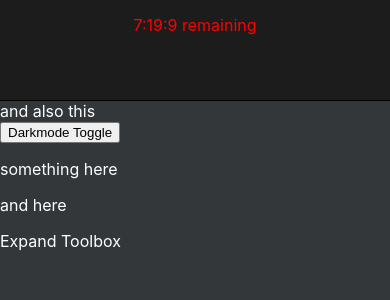
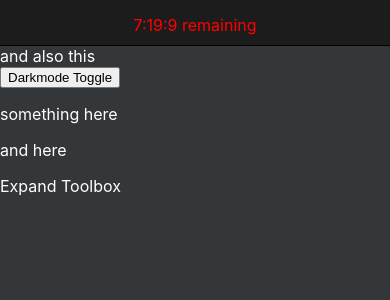
Before and after one commit to dianaroemer/thirteenth-understanding, a React (Create React App) app: page / in a window 390 px wide. Shown: the top 300 px of the page. Built offline with nearby package versions, Linux system fonts and the light colour scheme.

Commit message:
Style height to fit-content on ClockNav for mobile screens

```diff
--- a/src/Styles/ClockNav.css
+++ b/src/Styles/ClockNav.css
@@ -6,7 +6,7 @@
 
     border-bottom: 1px solid black;
 
-    height: 75px;
+    height: fit-content;
     transition: height ease .2s;
 }
 
@@ -18,7 +18,7 @@
 
     border-bottom: 1px solid black;
 
-    height: 125px;
+    height: fit-content;
     transition: height ease .3s;
 
 }
```
